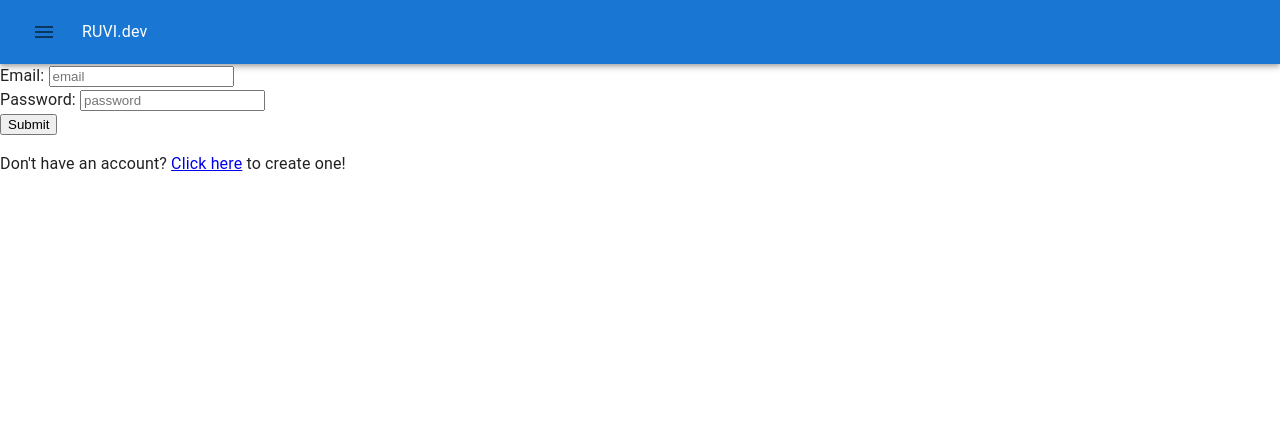
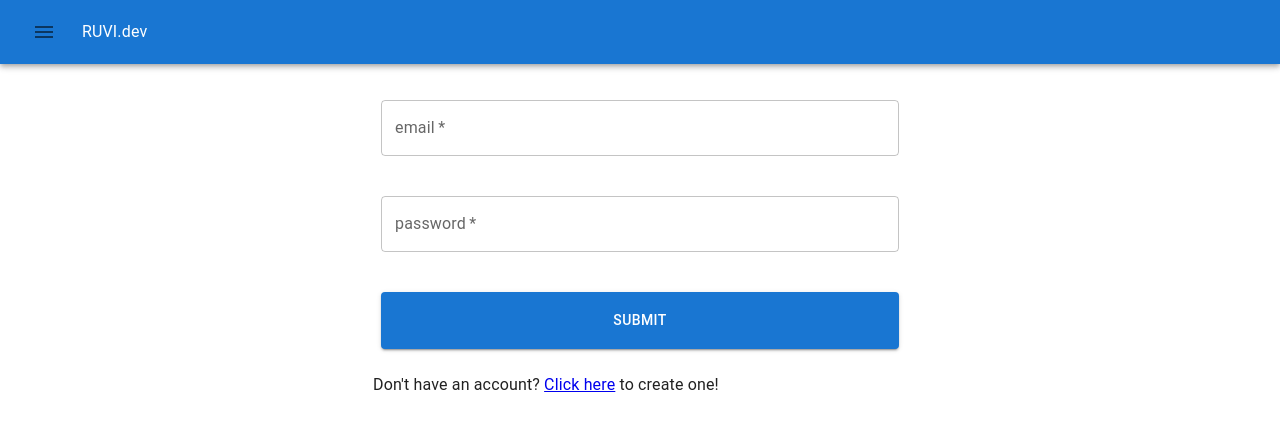
Before and after one commit to tonyrizzotto/ruvi-ui, a React (Create React App) app in the folder client/: page /login in a window 1280 px wide. Shown: the top 428 px of the page. Built offline with nearby package versions, Linux system fonts and the light colour scheme.

Commit message:
Style login page and start Home page

```diff
--- a/client/src/components/MenuBar/index.js
+++ b/client/src/components/MenuBar/index.js
@@ -70,7 +70,7 @@ export default function MenuBar() {
     }
   ]
 
-  // use to toggle the drawer open and close
+  // use to toggle the drawer open and closed
   const toggleDrawer = () =>
     (event) => {
       if (
@@ -82,7 +82,7 @@ export default function MenuBar() {
       setOpen(!open)
     };
 
-  // handle login/logout
+  // handle route access
   const handleAccess = ({ text, route }) => {
     if (text !== 'Logout') {
       navigate(route, { state: user })
@@ -161,7 +161,7 @@ export default function MenuBar() {
             </IconButton>
             <Typography sx={{ paddingLeft: '18px' }}>RUVI.dev</Typography>
             <Drawer
-              anchor={'right'}
+              anchor={'left'}
               open={open}
               onClose={toggleDrawer(false)}
             >
--- a/client/src/config/routes.js
+++ b/client/src/config/routes.js
@@ -1,4 +1,6 @@
 import React from 'react';
+
+import Home from '../pages/Home';
 import CreateAccount from '../pages/CreateAccount';
 import AccountDetails from '../pages/Dashboard/accountDetails';
 import Dashboard from "../pages/Dashboard/index.js";
@@ -8,7 +10,7 @@ import Login from "../pages/Login";
 export const routes = [
   {
     path: '/',
-    element: <div>Home Page</div>,
+    element: <Home />,
     isPrivate: false
   },
   {
--- /dev/null
+++ b/client/src/pages/Home/index.js
@@ -0,0 +1,18 @@
+import React from 'react';
+import Box from '@mui/material/Box';
+
+export default function Home() {
+  return (
+    <Box
+      sx={{
+        p: 1,
+        height: '400px',
+        backgroundColor: '#e3e3e3'
+      }}
+    >
+      <div>
+        Its the home page
+      </div>
+    </Box>
+  )
+}
--- a/client/src/pages/Login.js
+++ b/client/src/pages/Login.js
@@ -3,6 +3,10 @@ import { useNavigate } from 'react-router-dom';
 import { useLazyQuery } from '@apollo/client';
 import AuthConsumer from '../authentication/useAuth';
 import { ACCOUNT_LOGIN } from '../constants/queries';
+
+import Box from '@mui/material/Box';
+import Button from '@mui/material/Button';
+import TextField from '@mui/material/TextField';
 
 export default function Login() {
   const [email, setEmail] = useState('');
@@ -34,32 +38,48 @@ export default function Login() {
     })
   }
   return (
-    <div>
+    <Box
+      component={'form'}
+      autoComplete="off"
+      sx={{
+        display: 'flex',
+        flexDirection: 'column',
+        justifyContent: 'center',
+        p: 1,
+        margin: '20px auto',
+        borderRadius: 3,
+        maxWidth: '550px'
+      }}
+    >
       { !loading ?
         <>
-          <form onSubmit={handleLogin}>
-            <label>Email: </label>
-            <input
-              type="text"
-              placeholder='email'
+          <TextField
+            type="email"
+            label='email'
+            required
             autoComplete='current-email'
             value={email}
             onChange={(e) => setEmail(e.target.value)}
+            sx={{ m: 1 }}
           />
           <br />
-            <label>Password: </label>
-            <input
+          <TextField
             type="password"
-              placeholder='password'
+            label='password'
+            required
             autoComplete='current-password'
             value={password}
             onChange={(e) => setPassword(e.target.value)}
+            sx={{ m: 1 }}
           />
           <br />
-            <button
+          <Button
             type="submit"
-            >Submit</button>
-          </form>
+            variant='contained'
+            color='primary'
+            onSubmit={handleLogin}
+            sx={{ m: 1, p: 2 }}
+          >Submit</Button>
           <div>
             <p>Don&#39;t have an account? <a href='/accounts/create'>Click here</a> to create one!</p>
           </div>
@@ -69,6 +89,6 @@ export default function Login() {
           <p>redirecting...</p>
         </div>
       }
-    </div>
+    </Box>
   )
 }
```
Lines whose indentation alone changed are shown as unchanged.
